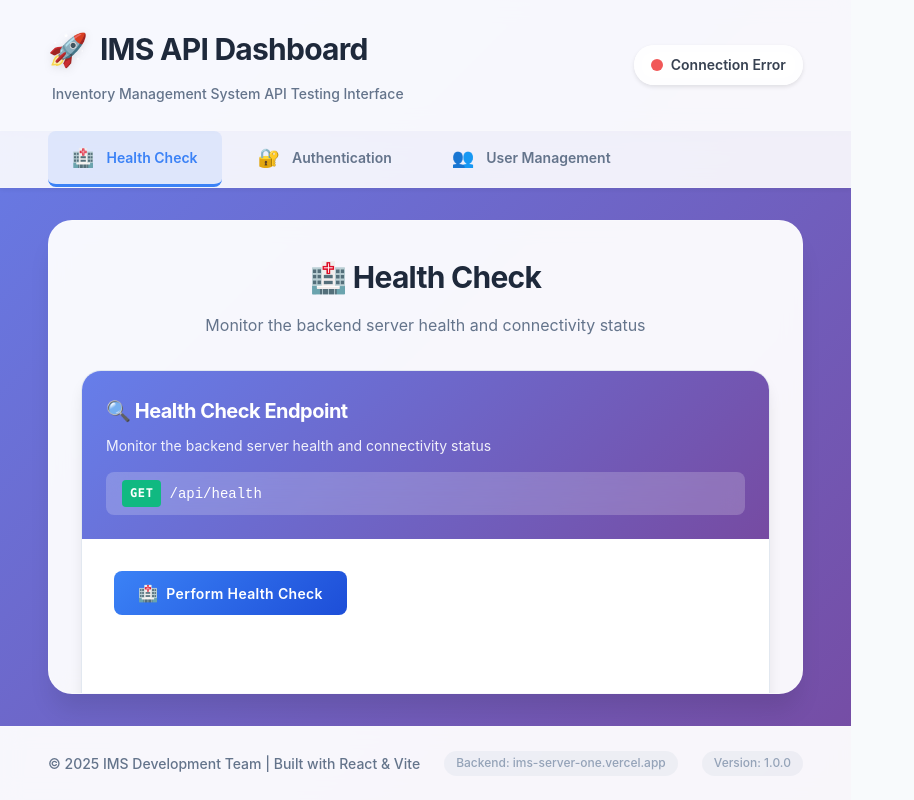
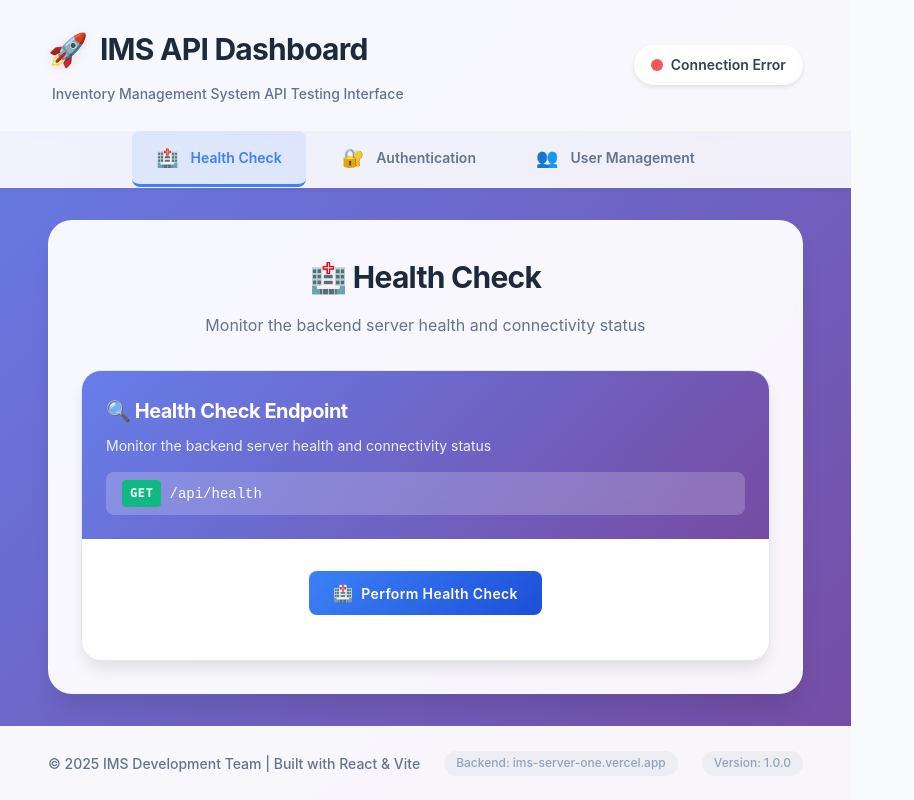
Before and after one commit to ericytex/api-dashboard, a React (Vite) app: page / in a window 1280 px wide. Shown: the whole page, without its empty margins (0-914 px from the left). Built offline with nearby package versions, Linux system fonts and the light colour scheme; no server answers.

Commit message:
Center page layout: improve visual balance with proper centering and max-width constraints

```diff
--- a/src/App.css
+++ b/src/App.css
@@ -25,6 +25,7 @@ body {
   flex-direction: column;
   background: linear-gradient(135deg, #667eea 0%, #764ba2 100%);
   overflow: hidden;
+  align-items: center;
 }
 
 /* Header */
@@ -35,11 +36,12 @@ body {
   padding: 1.5rem 3rem;
   box-shadow: 0 4px 6px -1px rgba(0, 0, 0, 0.1);
   flex-shrink: 0;
+  width: 100%;
+  max-width: 1400px;
+  margin: 0 auto;
 }
 
 .header-content {
-  max-width: 1400px;
-  margin: 0 auto;
   display: flex;
   justify-content: space-between;
   align-items: center;
@@ -120,6 +122,10 @@ body {
   overflow-x: auto;
   box-shadow: 0 2px 4px rgba(0, 0, 0, 0.05);
   flex-shrink: 0;
+  width: 100%;
+  max-width: 1400px;
+  margin: 0 auto;
+  justify-content: center;
 }
 
 .nav-tab {
@@ -163,11 +169,13 @@ body {
 .main-content {
   flex: 1;
   padding: 2rem 3rem;
+  width: 100%;
   max-width: 1400px;
   margin: 0 auto;
-  width: 100%;
   overflow-y: auto;
   min-height: 0;
+  display: flex;
+  justify-content: center;
 }
 
 .content-wrapper {
@@ -180,17 +188,24 @@ body {
   height: 100%;
   display: flex;
   flex-direction: column;
+  width: 100%;
+  max-width: 1200px;
 }
 
 .tab-content {
   padding: 2rem;
   flex: 1;
   overflow-y: auto;
+  display: flex;
+  flex-direction: column;
+  align-items: center;
 }
 
 .section-header {
   margin-bottom: 2rem;
   text-align: center;
+  width: 100%;
+  max-width: 800px;
 }
 
 .section-header h2 {
@@ -217,6 +232,7 @@ body {
 .health-check-container,
 .login-container,
 .users-container {
+  width: 100%;
   max-width: 800px;
   margin: 0 auto;
   height: 100%;
@@ -235,6 +251,7 @@ body {
   flex: 1;
   display: flex;
   flex-direction: column;
+  width: 100%;
 }
 
 .card-header {
@@ -298,12 +315,14 @@ body {
   flex-direction: column;
   gap: 1.5rem;
   flex: 1;
+  width: 100%;
 }
 
 .form-group {
   display: flex;
   flex-direction: column;
   gap: 0.5rem;
+  width: 100%;
 }
 
 .form-group label {
@@ -321,6 +340,7 @@ body {
   transition: all 0.2s ease;
   background: #ffffff;
   line-height: 1.5;
+  width: 100%;
 }
 
 .form-input:focus {
@@ -353,7 +373,7 @@ body {
   transition: all 0.2s ease;
   min-width: 200px;
   letter-spacing: 0.025em;
-  align-self: flex-start;
+  align-self: center;
 }
 
 .action-button:hover:not(:disabled) {
@@ -392,6 +412,7 @@ body {
   overflow: hidden;
   border: 1px solid;
   flex-shrink: 0;
+  width: 100%;
 }
 
 .response-section.success {
@@ -471,6 +492,7 @@ body {
 .token-info,
 .user-info {
   margin-bottom: 1.5rem;
+  width: 100%;
 }
 
 .token-info h5,
@@ -494,6 +516,7 @@ body {
   line-height: 1.4;
   max-height: 200px;
   overflow-y: auto;
+  width: 100%;
 }
 
 /* Users Table */
@@ -504,6 +527,7 @@ body {
   box-shadow: 0 4px 6px -1px rgba(0, 0, 0, 0.1);
   max-height: 400px;
   overflow-y: auto;
+  width: 100%;
 }
 
 .users-table table {
@@ -576,6 +600,7 @@ body {
 /* Raw Data Section */
 .raw-data {
   margin-top: 1rem;
+  width: 100%;
 }
 
 .raw-data summary {
@@ -606,6 +631,7 @@ body {
   flex-direction: column;
   gap: 1rem;
   margin-bottom: 1rem;
+  width: 100%;
 }
 
 /* Footer */
@@ -615,11 +641,12 @@ body {
   border-top: 1px solid rgba(255, 255, 255, 0.2);
   padding: 1.5rem 3rem;
   flex-shrink: 0;
+  width: 100%;
+  max-width: 1400px;
+  margin: 0 auto;
 }
 
 .footer-content {
-  max-width: 1400px;
-  margin: 0 auto;
   display: flex;
   justify-content: space-between;
   align-items: center;
```
